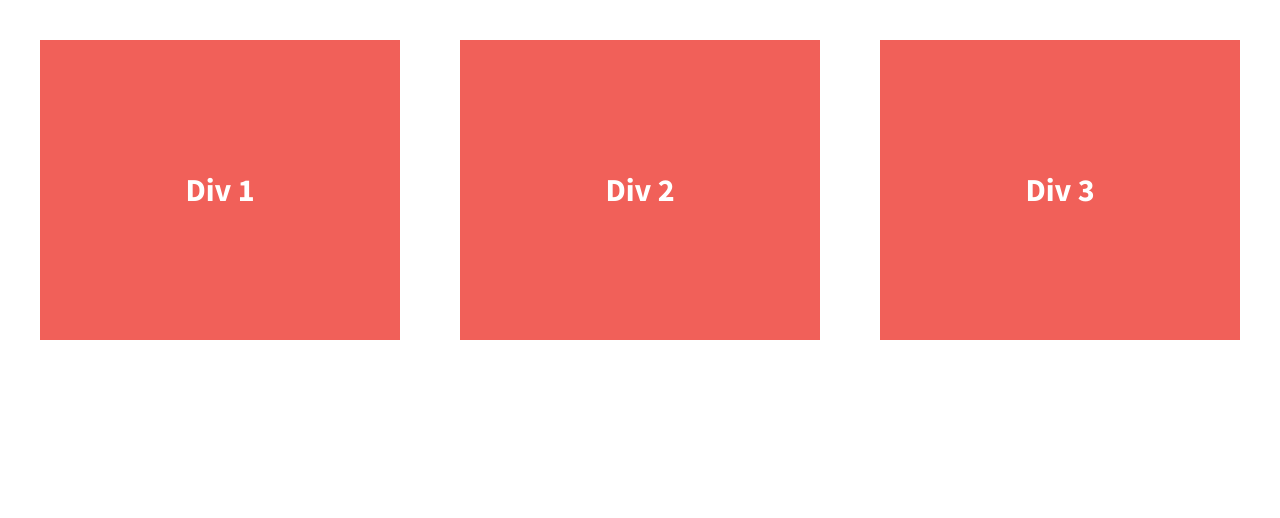
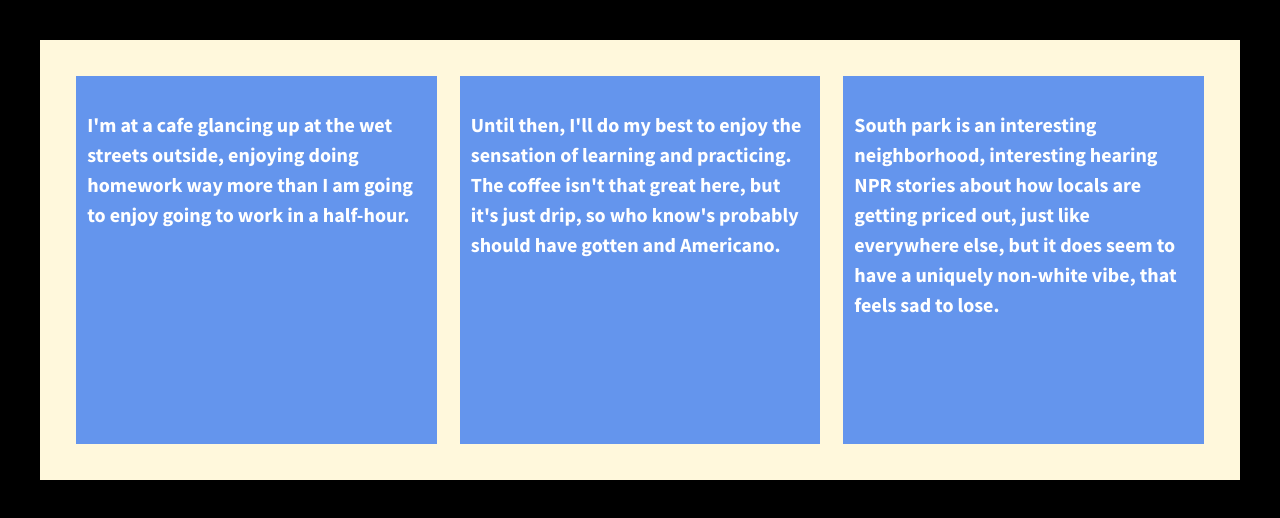
Before and after one commit to jakemccaffray/206-divs-flexbox-starter, a plain HTML site: page index.html in a window 1280 px wide. Drawn offline with nearby package versions, Linux system fonts and the light colour scheme.

Commit message:
Made the content and styling my own

```diff
--- a/css/main.css
+++ b/css/main.css
@@ -97,7 +97,7 @@ textarea {
 
 
 html {
-  background-color: #fff;
+  background-color: #000000;
   height: 100%;
 }
 
@@ -111,21 +111,24 @@ body {
 .wrapper {
   display: flex;
   justify-content: space-between;
+  align-items: center;
   /*add display:flex and set justify-content to space-between*/
   font-weight: 700;
+  background-color: #FFF8DC;
+  padding: 3%;
 }
 
 .div-1, .div-2, .div-3 {
   width: 30%;
   display: flex;
   justify-content: center;
-  align-items: center;
   /*give the divs a width of 30%, add display:flex, set justify-content and align-items to center*/
   color: #fff;
   line-height: 1.5em;
-  font-size: 1.6em;
-  background-color: #f16059;
+  font-size: 1em;
+  background-color: #6495ED;
   height: 300px;
+  padding: 3% 1%;
 }
 
 
--- a/index.html
+++ b/index.html
@@ -23,13 +23,16 @@
 
         <section class="wrapper">
             <div class="div-1">
-                Div 1
+                I'm at a cafe glancing up at the wet streets outside, enjoying doing homework
+                 way more than I am going to enjoy going to work in a half-hour.
             </div>
             <div class="div-2">
-                Div 2
+                Until then, I'll do my best to enjoy the sensation of learning and practicing.
+                The coffee isn't that great here, but it's just drip, so who know's probably should have gotten and Americano.
             </div>
             <div class="div-3">
-                Div 3
+                South park is an interesting neighborhood, interesting hearing NPR stories about how
+                locals are getting priced out, just like everywhere else, but it does seem to have a uniquely non-white vibe, that feels sad to lose.
             </div>
         </section>
 
```
